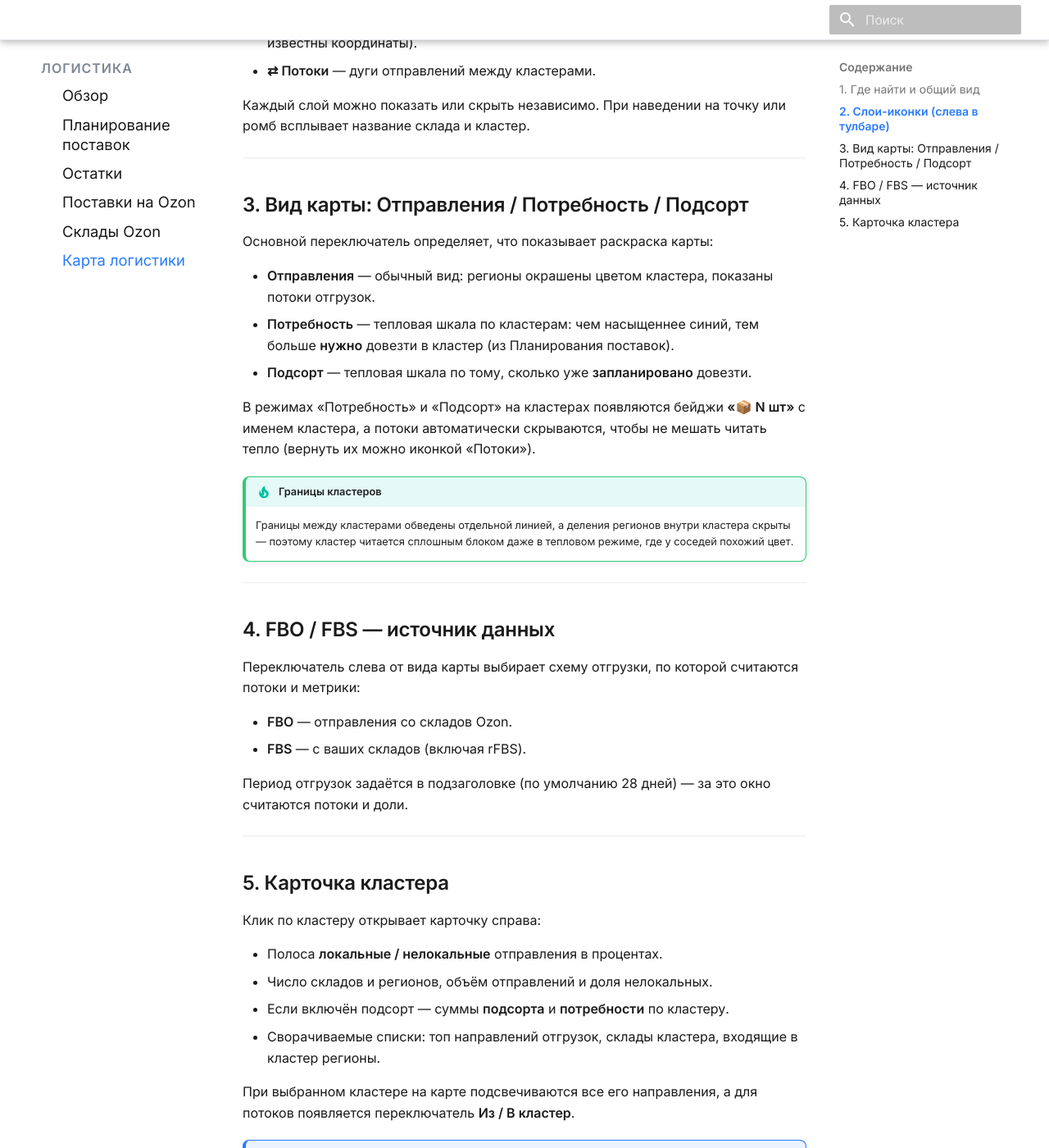
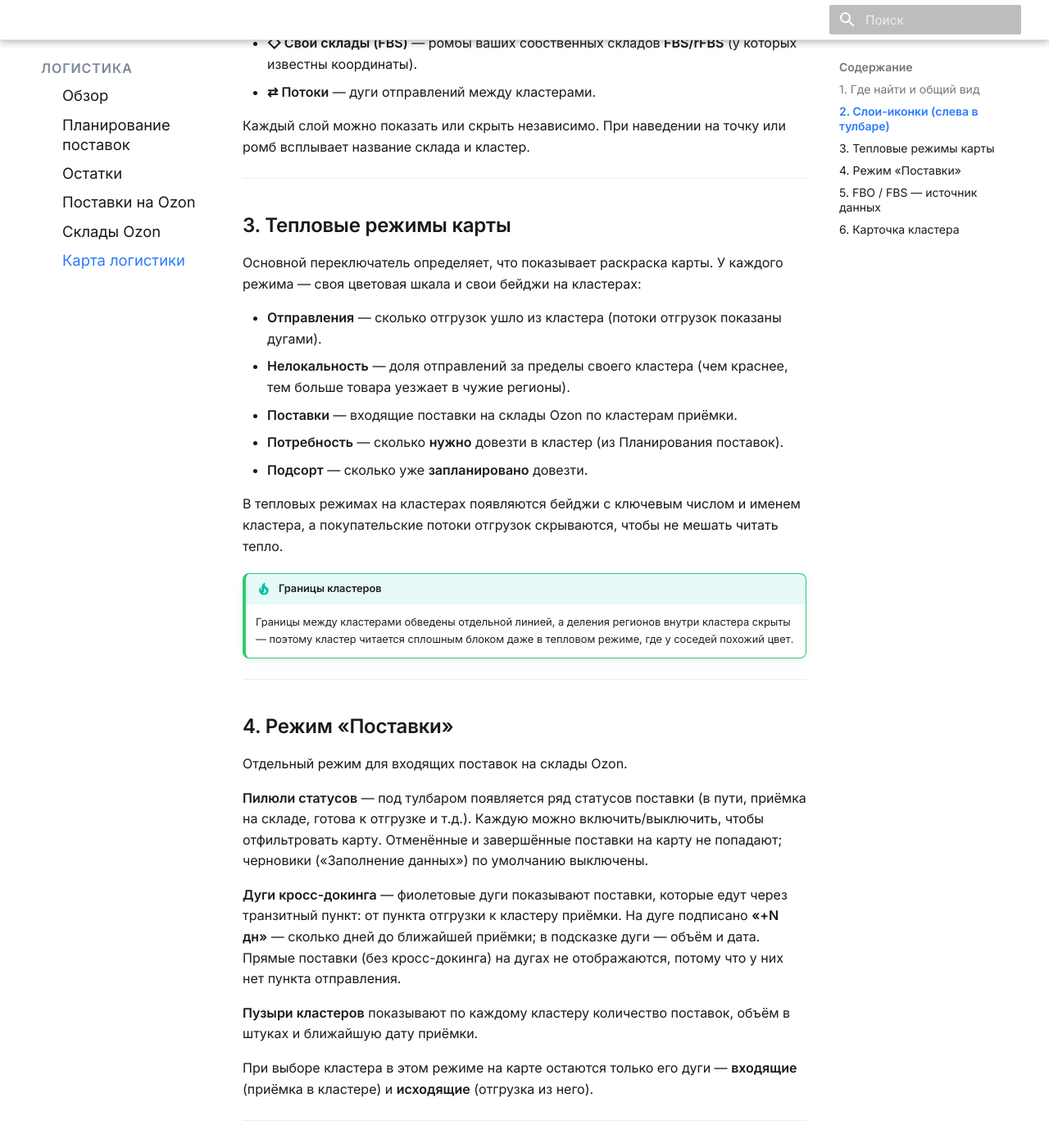
Before and after one commit to GitHubJackPerson/stpulse-docs, an MkDocs documentation site: the page built from docs/supplies/logistics-map.md, in a window 1280 px wide and 1400 px high, scrolled down 1170 px. Shown: the whole window at 82% size. Built offline with MkDocs 1.6.1 and Material for MkDocs 9.7.7, drawn with Linux system fonts in a browser that asks for light colours; some of the changed text lies outside the part shown.

Commit message:
docs(logistics-map): 5 тепловых режимов, поставки (пилюли, кросс-док, дерево, объём в литрах), карточка кластера
Co-Authored-By: Claude Opus 4.8 (1M context) <noreply@anthropic.com>

```diff
--- a/docs/supplies/logistics-map.md
+++ b/docs/supplies/logistics-map.md
@@ -1,10 +1,10 @@
 # Карта логистики
 
-«Карта логистики» — наглядная карта России, на которой видно, как устроена ваша логистика в Ozon: какие регионы относятся к каким **кластерам**, где стоят склады, куда и сколько уходит отправлений и где не хватает товара.
+«Карта логистики» — наглядная карта России, на которой видно, как устроена ваша логистика в Ozon: какие регионы относятся к каким **кластерам**, где стоят склады, куда и сколько уходит отправлений, какие поставки едут на склады Ozon и где не хватает товара.
 
-Каждый регион РФ окрашен цветом своего **кластера Ozon** — группы складов, обслуживающей несколько соседних регионов. Поверх карты включаются слои: склады, потоки отправлений между кластерами и тепловая шкала потребности/подсорта из Планирования поставок.
+Каждый регион РФ окрашен цветом своего **кластера Ozon** — группы складов, обслуживающей несколько соседних регионов. Поверх карты включаются слои (склады, потоки) и пять тепловых режимов: отправления, нелокальность, поставки, потребность и подсорт. По клику на кластер открывается подробная карточка.
 
-Данные берутся из тех же источников, что и отчёты Поставок: привязка регионов к кластерам, координаты складов, отправления по постингам Ozon и рекомендации из Планирования.
+Данные берутся из тех же источников, что и отчёты Поставок: привязка регионов к кластерам, координаты складов, отправления и поставки по данным Ozon и рекомендации из Планирования — карта ничего не считает заново, а показывает уже посчитанное в географии.
 
 ---
 
@@ -12,18 +12,18 @@
 
 1. Откройте **Поставки → Карта логистики**.
 2. В шапке выберите магазин.
-3. Откроется карта РФ: регионы одного цвета — один кластер.
+3. Откроется карта РФ на всё окно: регионы одного цвета — один кластер.
 
-**Наведите** на регион — подсветится весь его кластер и всплывёт подсказка с числом складов, регионов и отправлений. **Кликните** по региону — откроется карточка кластера справа. **Колесо мыши** — зум, **перетаскивание** — сдвиг карты (карта не «уезжает» в пустоту — центр всегда держится у страны).
+**Наведите** на регион — подсветится весь его кластер и всплывёт подсказка. **Кликните** по кластеру — откроется карточка справа. **Колесо мыши** — зум, **перетаскивание** — сдвиг карты (карта не «уезжает» в пустоту — центр всегда держится у страны).
 
 !!! info "Что такое кластер"
-    Кластер Ozon — это укрупнённая логистическая зона: несколько регионов, которые обслуживаются общей группой складов. Товар, отгруженный внутри своего кластера, доезжает быстрее и дешевле, чем в соседний.
+    Кластер Ozon — это укрупнённая логистическая зона: несколько регионов, которые обслуживаются общей группой складов. Товар, отгружённый внутри своего кластера, доезжает быстрее и дешевле, чем в соседний.
 
 ---
 
 ## 2. Слои-иконки (слева в тулбаре)
 
-Три кнопки-иконки включают и выключают слои поверх карты:
+Кнопки-иконки включают и выключают слои поверх карты:
 
 - **🏠 Склады** — точки складов **Ozon (FBO)**.
 - **◇ Свои склады (FBS)** — ромбы ваших собственных складов **FBS/rFBS** (у которых известны координаты).
@@ -33,42 +33,60 @@
 
 ---
 
-## 3. Вид карты: Отправления / Потребность / Подсорт
+## 3. Тепловые режимы карты
 
-Основной переключатель определяет, что показывает раскраска карты:
+Основной переключатель определяет, что показывает раскраска карты. У каждого режима — своя цветовая шкала и свои бейджи на кластерах:
 
-- **Отправления** — обычный вид: регионы окрашены цветом кластера, показаны потоки отгрузок.
-- **Потребность** — тепловая шкала по кластерам: чем насыщеннее синий, тем больше **нужно** довезти в кластер (из Планирования поставок).
-- **Подсорт** — тепловая шкала по тому, сколько уже **запланировано** довезти.
+- **Отправления** — сколько отгрузок ушло из кластера (потоки отгрузок показаны дугами).
+- **Нелокальность** — доля отправлений за пределы своего кластера (чем краснее, тем больше товара уезжает в чужие регионы).
+- **Поставки** — входящие поставки на склады Ozon по кластерам приёмки.
+- **Потребность** — сколько **нужно** довезти в кластер (из Планирования поставок).
+- **Подсорт** — сколько уже **запланировано** довезти.
 
-В режимах «Потребность» и «Подсорт» на кластерах появляются бейджи **«📦 N шт»** с именем кластера, а потоки автоматически скрываются, чтобы не мешать читать тепло (вернуть их можно иконкой «Потоки»).
+В тепловых режимах на кластерах появляются бейджи с ключевым числом и именем кластера, а покупательские потоки отгрузок скрываются, чтобы не мешать читать тепло.
 
 !!! tip "Границы кластеров"
     Границы между кластерами обведены отдельной линией, а деления регионов внутри кластера скрыты — поэтому кластер читается сплошным блоком даже в тепловом режиме, где у соседей похожий цвет.
 
 ---
 
-## 4. FBO / FBS — источник данных
+## 4. Режим «Поставки»
 
-Переключатель слева от вида карты выбирает схему отгрузки, по которой считаются потоки и метрики:
+Отдельный режим для входящих поставок на склады Ozon.
 
-- **FBO** — отправления со складов Ozon.
-- **FBS** — с ваших складов (включая rFBS).
+**Пилюли статусов** — под тулбаром появляется ряд статусов поставки (в пути, приёмка на складе, готова к отгрузке и т.д.). Каждую можно включить/выключить, чтобы отфильтровать карту. Отменённые и завершённые поставки на карту не попадают; черновики («Заполнение данных») по умолчанию выключены.
 
-Период отгрузок задаётся в подзаголовке (по умолчанию 28 дней) — за это окно считаются потоки и доли.
+**Дуги кросс-докинга** — фиолетовые дуги показывают поставки, которые едут через транзитный пункт: от пункта отгрузки к кластеру приёмки. На дуге подписано **«+N дн»** — сколько дней до ближайшей приёмки; в подсказке дуги — объём и дата. Прямые поставки (без кросс-докинга) на дугах не отображаются, потому что у них нет пункта отправления.
+
+**Пузыри кластеров** показывают по каждому кластеру количество поставок, объём в штуках и ближайшую дату приёмки.
+
+При выборе кластера в этом режиме на карте остаются только его дуги — **входящие** (приёмка в кластере) и **исходящие** (отгрузка из него).
 
 ---
 
-## 5. Карточка кластера
+## 5. FBO / FBS — источник данных
 
-Клик по кластеру открывает карточку справа:
+Переключатель слева от вида карты выбирает схему, по которой считаются потоки и метрики:
 
-- Полоса **локальные / нелокальные** отправления в процентах.
-- Число складов и регионов, объём отправлений и доля нелокальных.
-- Если включён подсорт — суммы **подсорта** и **потребности** по кластеру.
-- Сворачиваемые списки: топ направлений отгрузок, склады кластера, входящие в кластер регионы.
+- **FBO** — отправления и поставки со складов Ozon.
+- **FBS** — с ваших складов (включая rFBS).
 
-При выбранном кластере на карте подсвечиваются все его направления, а для потоков появляется переключатель **Из / В кластер**.
+Период задаётся в подзаголовке (по умолчанию 28 дней) — за это окно считаются потоки и доли.
+
+---
+
+## 6. Карточка кластера
+
+Клик по кластеру открывает карточку справа. Блоки в ней показываются всегда, независимо от выбранного режима:
+
+- Полоса **локальные / нелокальные** отправления в процентах, число складов и регионов, объём отправлений и доля нелокальных.
+- **Потребность** и **подсорт** по кластеру (из Планирования).
+- **Поставки**: количество поставок, ближайшая приёмка, штуки и **объём в литрах**.
+- Кнопка **«Запланировать к поставке →»** — открывает Планирование поставок, суженное на этот кластер.
+
+**Поставки в кластер** — раскрывающийся список: поставки сгруппированы по статусам, а под каждым статусом перечислены сами поставки — номер заказа, штуки, объём в литрах и дата приёмки.
+
+В обычном режиме вместо этого списка показан **топ направлений** отгрузок, склады кластера и входящие регионы; при выбранном кластере у потоков появляется переключатель **Из / В кластер**.
 
 !!! note "Связь с другими отчётами"
-    Потоки и метрики кластеров — те же, что в отчёте **«Склады Ozon»**. Потребность и подсорт — из **«Планирования поставок»**. Карта не считает ничего заново, а показывает уже посчитанное в географии.
+    Потоки и метрики кластеров — те же, что в отчёте **«Склады Ozon»**. Потребность и подсорт — из **«Планирования поставок»**. Объём в литрах считается из габаритов товара (длина × ширина × высота × количество).
```
